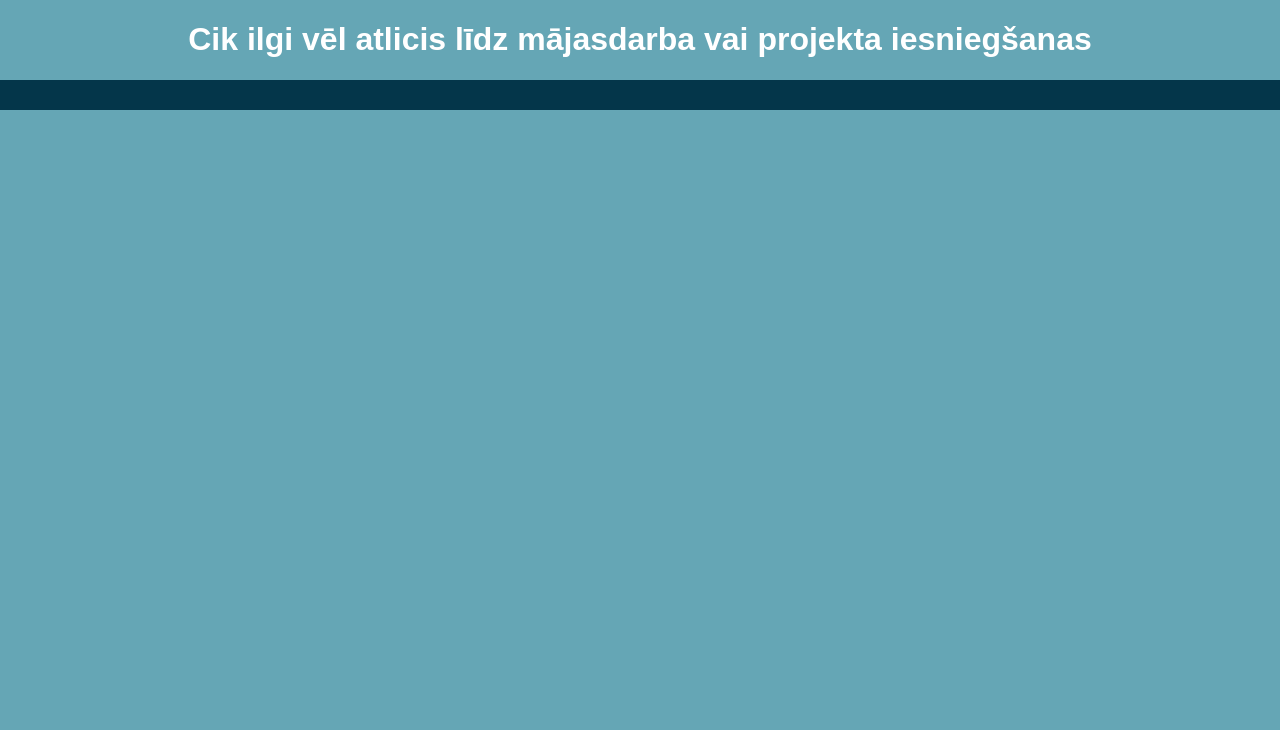
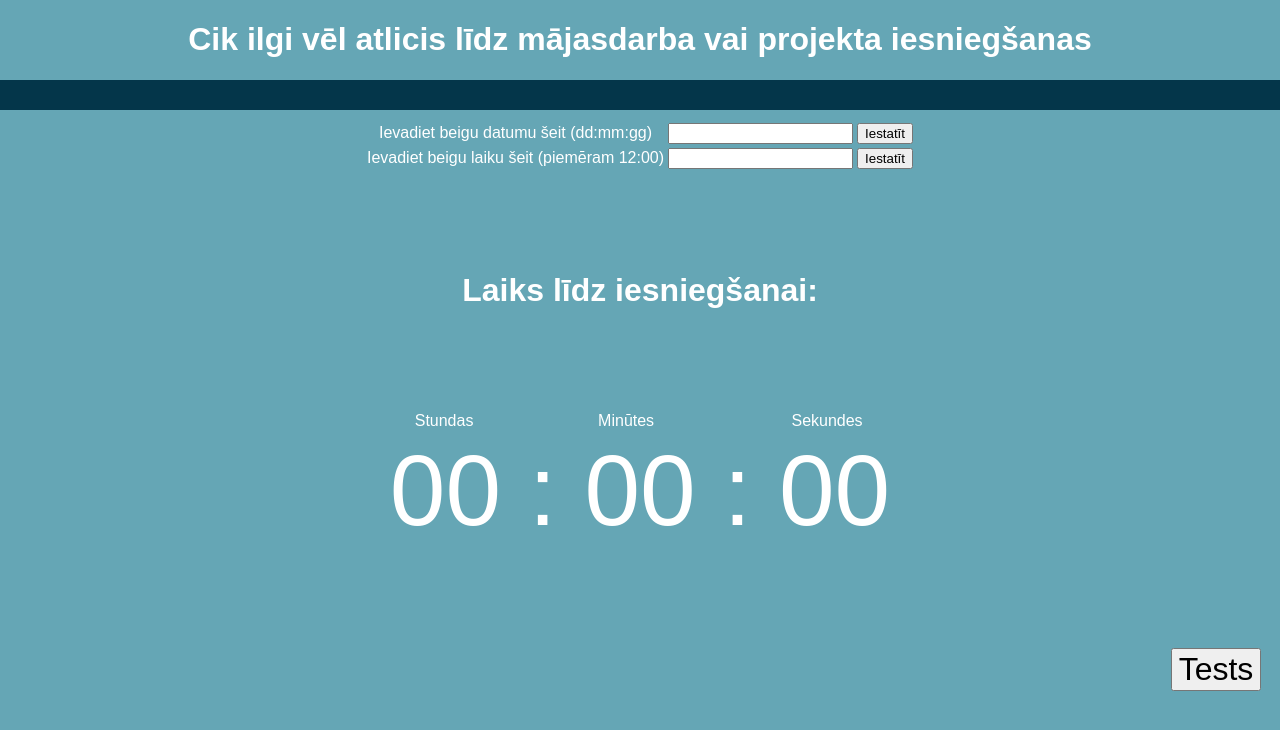
Before and after one commit to crepze21/javaScriptNoslegumaProjekts, a plain HTML site: page index.html in a window 1280 px wide. Drawn offline with Linux system fonts and the light colour scheme.

Commit message:
praktiski sataisiju izkārtojumu

```diff
--- a/index.html
+++ b/index.html
@@ -12,6 +12,36 @@
 <body>
     <h1>Cik ilgi vēl  atlicis līdz mājasdarba vai projekta iesniegšanas</h1>
     <p class="kaste1"></p>
+    <table class="ievade">
+        <tr>
+            <td class="ievadeDatumsTeksts">Ievadiet beigu datumu šeit (dd:mm:gg)</td>
+            <td>
+                <input type="text" id="datums" class="ievadeDatumsIevade"></input>
+            </td>
+            <td>
+                <button onclick="datums()">Iestatīt</button>
+            </td>
+        </tr>
+        <tr>
+            <td class="ievadeLaiksTeksts">Ievadiet beigu laiku šeit (piemēram 12:00)</td>
+            <td>
+                <input type="text" id="laiks" class="ievadeLaiksIevade"></input>
+            </td>
+            <td>
+                <button onclick="laiks()">Iestatīt</button>
+            </td>
+        </tr>
+    </table>
+    <h1 class="laiksLidzIesniegsanai">Laiks līdz iesniegšanai:</h1>
+    <table class="pulkstenaTeksts">
+        <tr>
+            <td>Stundas</td>
+            <td>Minūtes</td>
+            <td>Sekundes</td>
+        </tr>
+    </table>
+    <p class="pulkstens" id="pulkstens"> 00 : 00 : 00</p>
+    <button class="nakamaLapa" onclick="nakamaLapa()">Tests</button>
     <script src="javaScripGalvenais.js"></script>
 </body>
 </html>
--- a/javaScripGalvenais.js
+++ b/javaScripGalvenais.js
@@ -0,0 +1,9 @@
+function datums(){
+
+}
+function laiks(){
+
+}
+function nakamaLapa(){
+    window.location.href = "./otraLapa.html";
+}
--- a/noformejumsGalvenais.css
+++ b/noformejumsGalvenais.css
@@ -12,3 +12,30 @@ h1{
     margin: 0%;
     background-color: #04364A;
 }
+.ievade{
+    color: white;
+    margin-top: 10px;
+    margin-left: auto;
+    margin-right: auto;
+}
+.laiksLidzIesniegsanai{
+    margin-top: 100px;
+}
+.pulkstens{
+    margin-top: 0%;
+    color: white;
+    font-size: 100px;
+}
+.pulkstenaTeksts{
+    padding-left: 10px;
+    margin-top: 100px;
+    text-align: center;
+    width: 600px;
+    color: white;
+    margin-left: auto;
+    margin-right: auto;
+}
+.nakamaLapa{
+    font-size: xx-large;
+    margin-left: 90%;
+}
--- a/noformejumsTests.css
+++ b/noformejumsTests.css
@@ -0,0 +1,3 @@
+body{
+    background-color: aqua;
+}
```
